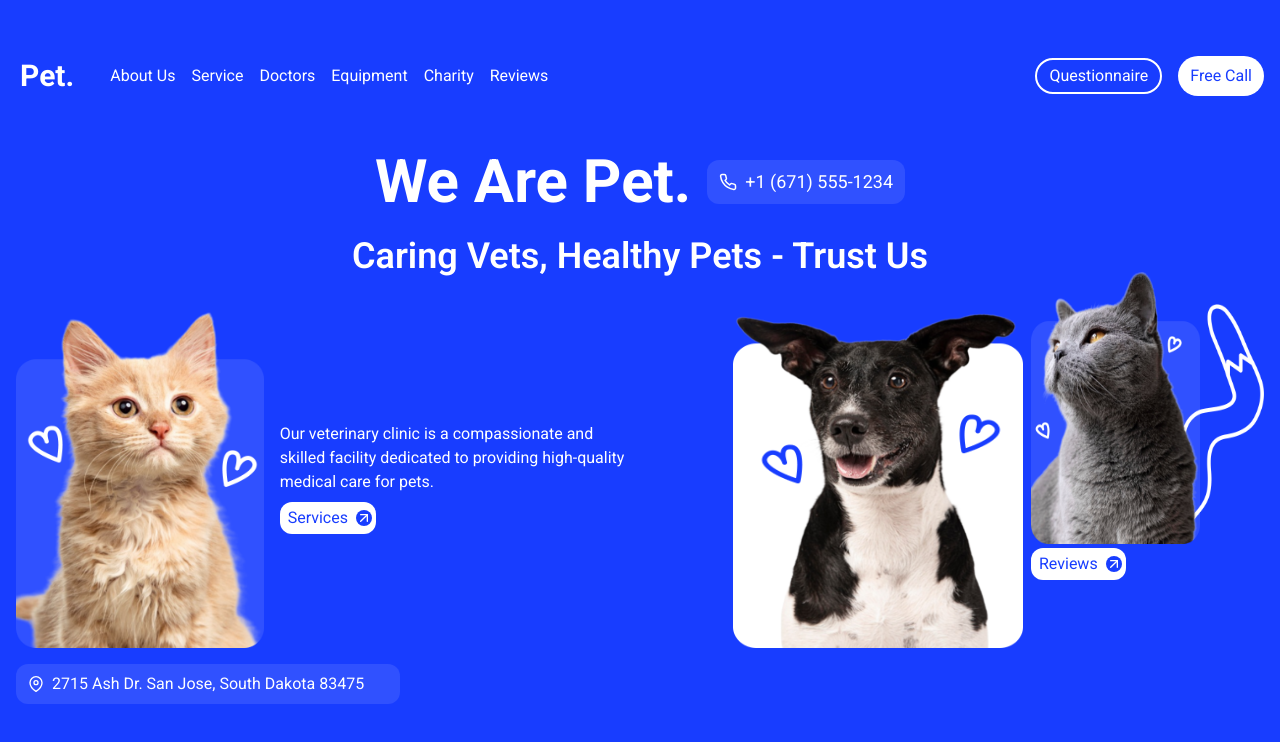
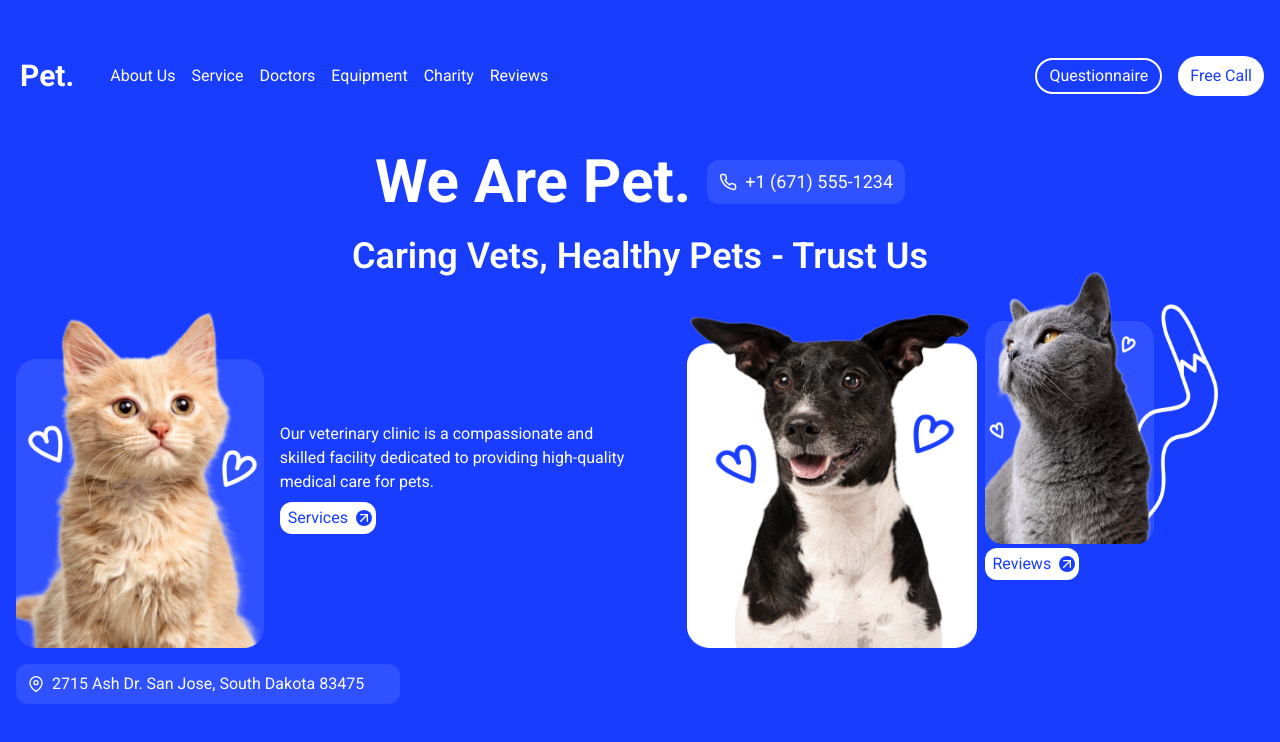
Before and after one commit to LazuardiFadhilah/pet-clinic, a Next.js app: page / in a window 1280 px wide. Shown: the top 742 px of the page. Built offline with nearby package versions, Linux system fonts and the light colour scheme.

Commit message:
Refactor layout alignment and styling for right section in Home page

```diff
--- a/src/app/page.tsx
+++ b/src/app/page.tsx
@@ -55,17 +55,17 @@ export default function Home() {
         </div>
 
         {/* Bagian Kanan */}
-        <div className="flex flex-col lg:w-1/2">
-          <div className="sm:flex items-center lg:justify-end gap-2 mt-8">
+        <div className="flex flex-col  lg:w-1/2">
+          <div className="sm:flex items-center self-center lg:justify-end gap-2 mt-8">
             {/* Gambar */}
             <img src="./dog.png" alt="dog" className="w-[290px] h-[340px]" />
-            <div className="sm:flex-col justify-start">
+            <div className="sm:flex-col">
               <img
                 src="./cat1.png"
                 alt="cat1"
                 className="w-[233px] h-[272px] sm:-mt-25"
               />
-              <button className="bg-white text-primary rounded-xl flex items-center gap-2 pl-2 pr-1 py-1 my-1">
+              <button className="bg-white text-primary rounded-xl flex items-center justify-start sm:justify-start gap-2 pl-2 pr-1 py-1 my-1">
                 Reviews{" "}
                 <FiArrowUpRight
                   className="bg-primary rounded-full"
```
